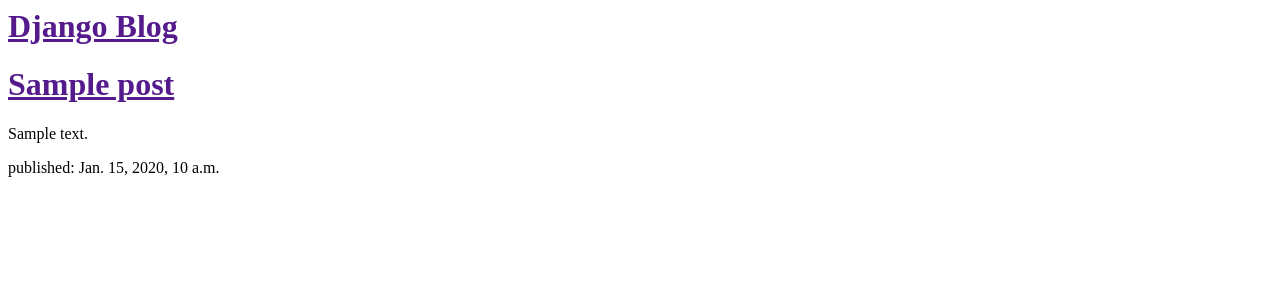
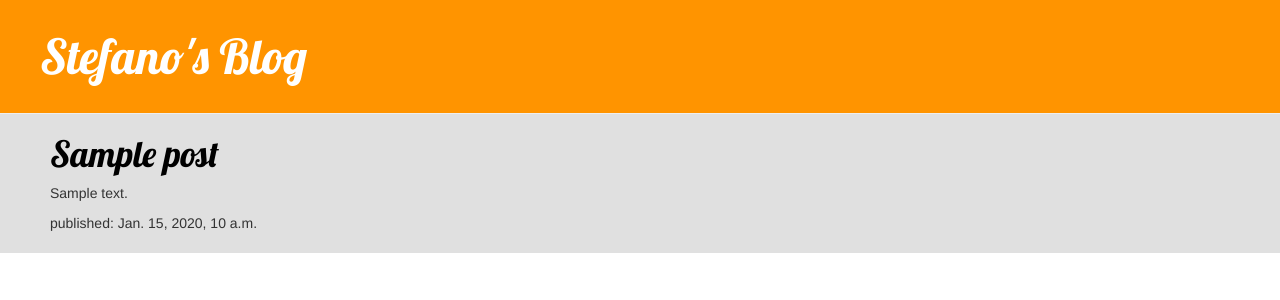
Before and after one commit to StefanoDeRosso/my-first-blog, a Django app: template blog/templates/blog/post_list.html in a window 1280 px wide. Shown: the top 300 px of the page. Run offline with Django 3.2, Linux system fonts and the light colour scheme; the template is opened without the code that fills it: most values are stand-ins (such as "Sample title", 1, 10 or a date in 2020); some libraries are stand-ins or nearby versions.

Commit message:
Added CSS.

```diff
--- /dev/null
+++ b/blog/static/css/blog.css
@@ -0,0 +1,71 @@
+.page-header {
+    background-color: #ff9400;
+    margin-top: 0;
+    padding: 20px 20px 20px 40px;
+    margin-bottom: 0;
+}
+
+.page-header h1, .page-header h1 a, .page-header h1 a:visited, .page-header h1 a:active {
+    color: #ffffff;
+    font-size: 36pt;
+    text-decoration: none;
+}
+
+.content {
+    margin-left: 0px;
+}
+
+.container {
+    width: 100%;
+}
+
+
+h1, h2, h3, h4 {
+    font-family: 'Lobster', cursive;
+}
+
+.date {
+    float: right;
+    color: #828282;
+}
+
+.save {
+    float: right;
+}
+
+.post-form textarea, .post-form input {
+    width: 100%;
+}
+
+.top-menu, .top-menu:hover, .top-menu:visited {
+    color: #ffffff;
+    float: right;
+    font-size: 26pt;
+    margin-right: 20px;
+}
+
+.post {
+    margin-bottom: 0px;
+    padding: 10px 50px;
+    text-align: justify;
+}
+
+.post:nth-of-type(odd) {
+    background: #e0e0e0;
+}
+
+.post h1 a, .post h1 a:visited {
+    color: #000000;
+}
+
+h1 {
+    margin-top: 10px;
+}
+
+.col-md-8 {
+    width: 100%;
+}
+
+.col-xs-1, .col-sm-1, .col-md-1, .col-lg-1, .col-xs-2, .col-sm-2, .col-md-2, .col-lg-2, .col-xs-3, .col-sm-3, .col-md-3, .col-lg-3, .col-xs-4, .col-sm-4, .col-md-4, .col-lg-4, .col-xs-5, .col-sm-5, .col-md-5, .col-lg-5, .col-xs-6, .col-sm-6, .col-md-6, .col-lg-6, .col-xs-7, .col-sm-7, .col-md-7, .col-lg-7, .col-xs-8, .col-sm-8, .col-md-8, .col-lg-8, .col-xs-9, .col-sm-9, .col-md-9, .col-lg-9, .col-xs-10, .col-sm-10, .col-md-10, .col-lg-10, .col-xs-11, .col-sm-11, .col-md-11, .col-lg-11, .col-xs-12, .col-sm-12, .col-md-12, .col-lg-12 {
+    padding: 0;
+}
--- a/blog/templates/blog/post_list.html
+++ b/blog/templates/blog/post_list.html
@@ -1,13 +1,32 @@
+{% load static %}
+
 <html>
-	<div>
-		<h1><a href="">Django Blog</a></h1>
+<head>
+	<link rel="stylesheet" href="//maxcdn.bootstrapcdn.com/bootstrap/3.2.0/css/bootstrap.min.css">
+	<link rel="stylesheet" href="//maxcdn.bootstrapcdn.com/bootstrap/3.2.0/css/bootstrap-theme.min.css">
+	<link rel="stylesheet" href="{% static 'css/blog.css' %}">
+	<link href="http://fonts.googleapis.com/css?family=Lobster&subset=latin,latin-ext" rel="stylesheet" type="text/css">
+</head>
+
+<body>
+
+	<div class="page-header">
+		<h1><a href="">Stefano's Blog</a></h1>
 	</div>
 
-	{% for post in posts %}
-		<div>
-			<h1><a href="">{{ post.title }}</a></h1>
-			<p>{{ post.text|linebreaks }}</p>
-			<p>published: {{ post.published_date }}</p>
+	<div class="content container">
+		<div class="row">
+			<div class="col-md-8">
+			{% for post in posts %}
+				<div class="post">
+					<h1><a href="">{{ post.title }}</a></h1>
+					<p>{{ post.text|linebreaks }}</p>
+					<p>published: {{ post.published_date }}</p>
+				</div>
+			{% endfor %}
+			</div>
 		</div>
-	{% endfor %}
+	</div>
+
+</body>
 </html>
--- a/mysite/urls.py
+++ b/mysite/urls.py
@@ -2,10 +2,6 @@ from django.conf.urls import patterns, include, url
 from django.contrib import admin
 
 urlpatterns = patterns('',
-    # Examples:
-    # url(r'^$', 'mysite.views.home', name='home'),
-    # url(r'^blog/', include('blog.urls')),
-
     url(r'^admin/', include(admin.site.urls)),
     url(r'', include('blog.urls')),
 )
```
